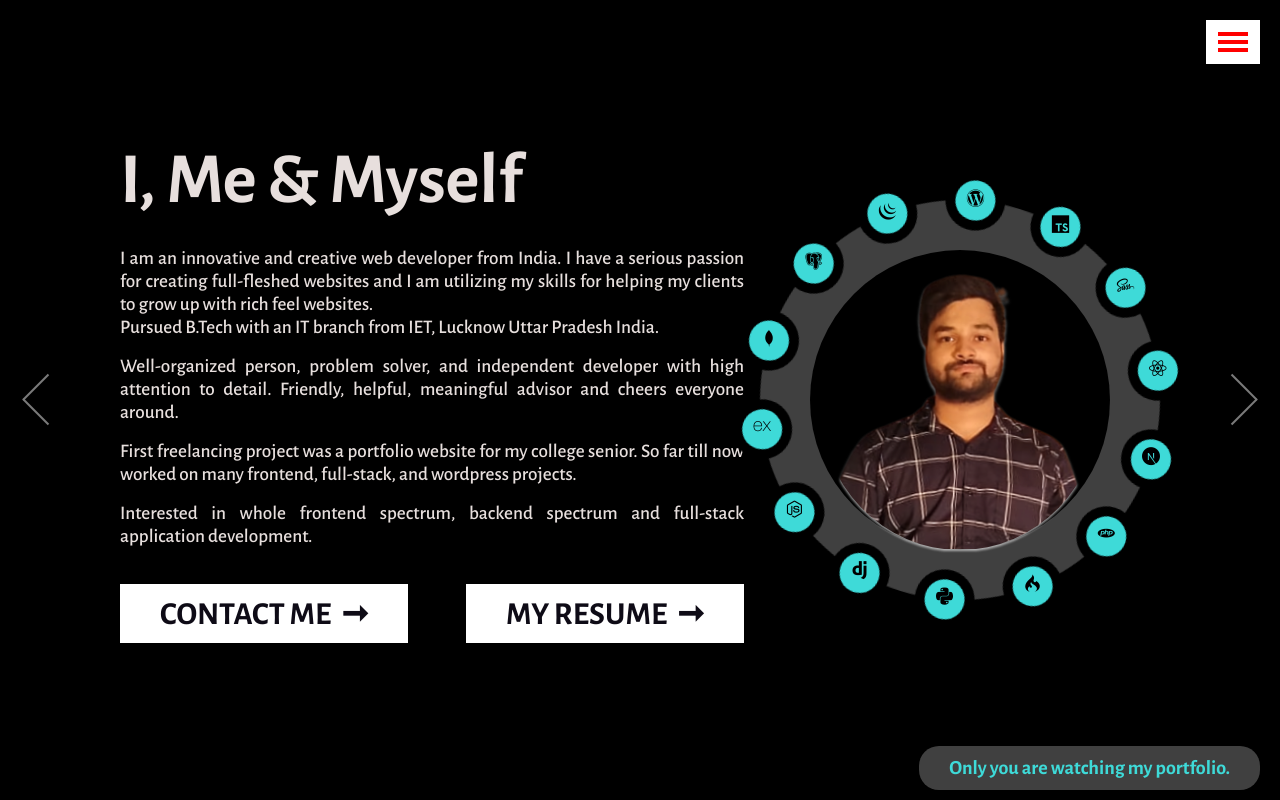
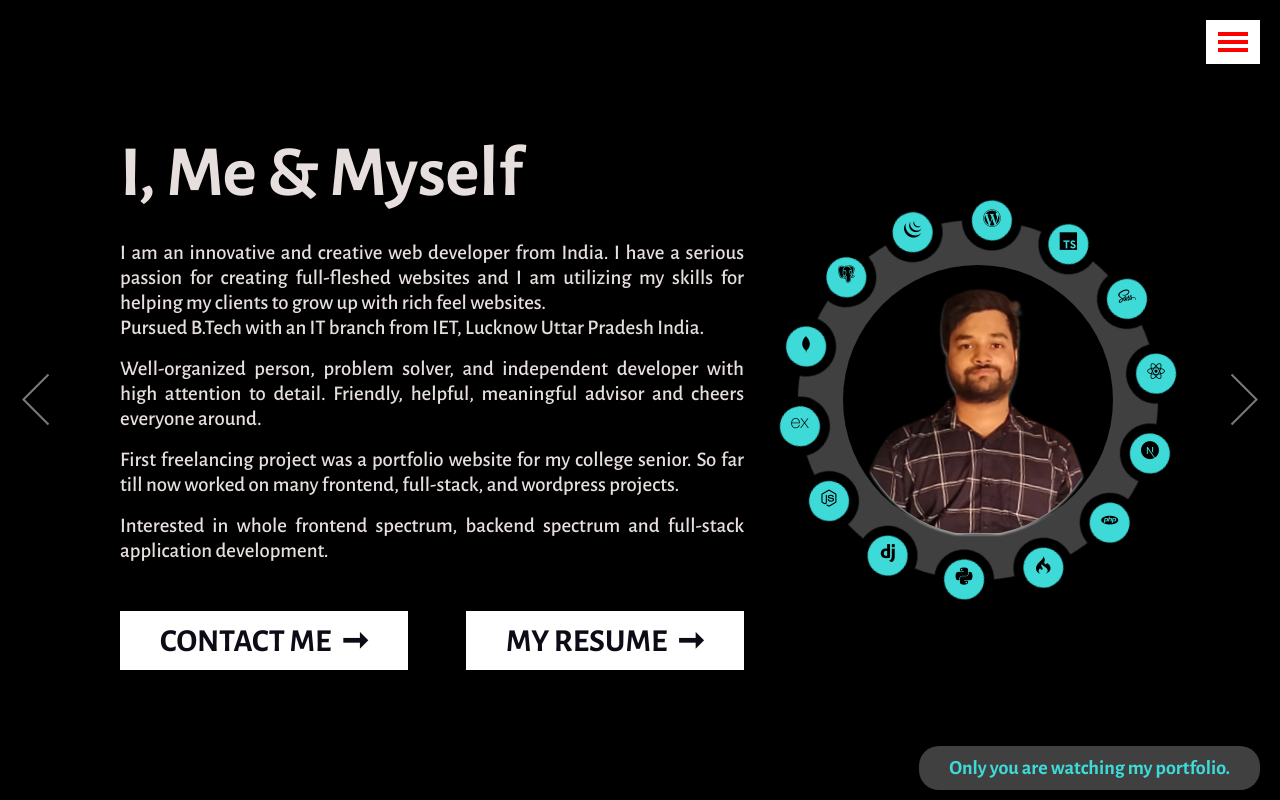
Before and after one commit to srijan450/srijan-shankar-dubey, a Next.js app: page /about in a window 1280 px wide. Built offline with nearby package versions, Linux system fonts and the light colour scheme; no server answers.

Commit message:
about page is now responsive

```diff
--- a/Components/page-navigation/pageNavigator.module.scss
+++ b/Components/page-navigation/pageNavigator.module.scss
@@ -1,5 +1,5 @@
 .page-nav{
-   position: relative;
+position: relative;
    z-index: 1;
 }
 
@@ -170,7 +170,7 @@
 
 }
 
-@media screen and (max-width:740px) {
+@media screen and (max-width:680px) {
     .page-nav{
         display: none;
     }
--- a/Components/super-buttons/superButtons.module.scss
+++ b/Components/super-buttons/superButtons.module.scss
@@ -58,5 +58,6 @@
         padding: 10px 16px;
         margin: 8px 1px;
       font-size: 1.5rem;
+      text-align: center;
       }
   }
--- a/pages/_app.js
+++ b/pages/_app.js
@@ -2,6 +2,7 @@ import Header from "@/Components/Header/header";
 import MainLoader from "@/Components/mainLoader/MainLoader";
 import Layout from "@/Components/pageLayout";
 import "@/styles/globals.css";
+import "@/styles/pages.css";
 import { useEffect, useState } from "react";
 import io from "socket.io-client";
 export default function App({ Component, pageProps }) {
--- a/pages/about/About.module.scss
+++ b/pages/about/About.module.scss
@@ -1,79 +1,27 @@
-.background{
-    // background: black url("../../public/muchwow\ __\ graphics.gif");
-    background-repeat: no-repeat;
-    // background-position: center;
-    background-size: cover;
-}
-
-
-.row{
-    display: flex;
-    justify-content: space-between;
-    width: 100vw;
-    user-select: none;
-    padding: 0px 120px;
-  }
-
-  .content{
-    color: var(--stark);
-    height: 100vh;
-    width: 60%;
-    display: flex;
-    justify-content: center;
-    flex-direction: column;
-    padding: 0;
-  }
-
-  .clock{
-    height: 100%;
-    justify-self: center;
-    align-self: center;
-  }
-
-  .heading{
-    font-size: 4.5rem;
-    font-family: 'Alegreya Sans', sans-serif;
-    margin-bottom: 1.5rem;
-    font-weight: 900;
-  }
-
-  .text{
-    font-size: 1.2rem;
-    text-align: justify;
-    font-family: 'Alegreya Sans', sans-serif;
-    margin-bottom: 1rem;
-    font-weight: 500;
-  }
-
   .button-container{
     display: flex;
     flex-direction: row;
     justify-content: space-between;
-    margin: 20px 0px;
+    margin-top: 3rem;
+    // margin: 20px 0px;
   }
 
-  @media screen and (max-width:500px) {
-    .row{
-        display: flex;
-        flex-direction: column;
-    }
-    .content{
-        padding: 20px;
-        width: 100%;
-        height: max-content;
-        order: 2;
-      }
-      .clock{
-        display: flex;
-        order: 1;
-        width: 100vw;
-        height: max-content;
-        padding: 15% 0;
-        justify-content: center;
-        align-items: center;
-      }
-      .heading{
-        font-size: 3.5rem;
-      }
 
+/* Extra small devices (phones, 600px and down) */
+@media only screen and (max-width: 430px) {
+  .button-container{
+    flex-direction: column;
   }
+}
+
+/* Small devices (portrait tablets and large phones, 600px and up) */
+@media only screen and (min-width: 600px) {}
+
+/* Medium devices (landscape tablets, 768px and up) */
+@media only screen and (min-width: 768px) {}
+
+/* Large devices (laptops/desktops, 992px and up) */
+@media only screen and (min-width: 992px) {}
+
+/* Extra large devices (large laptops and desktops, 1200px and up) */
+@media only screen and (min-width: 1200px) {}
--- a/pages/about/index.jsx
+++ b/pages/about/index.jsx
@@ -1,4 +1,3 @@
-import Clock from "@/utility/clock/clock";
 import SuperButton_A from "@/Components/super-buttons/superButton2";
 import SuperButton from "@/Components/super-buttons/superButtons";
 import React from "react";
@@ -7,42 +6,43 @@ import RevolvingIcons from "@/utility/RevolvingIcons";
 import PageNavigator from "@/Components/page-navigation";
 const About = () => {
   return (
-    <section className={styles.background}>
+    <>
       <PageNavigator
         next={"skills"}
         nextLink={"/skills"}
         prev={"home"}
         prevLink={"/"}
       />
-      <div className={styles.row}>
-        <div className={styles.content}>
-          <h1 className={styles.heading}>I, Me & Myself</h1>
-
+      <section className="pages">
+        <main className="main">
+          <h1 className="heading heading2">I, Me & Myself</h1>
+          <div className="row">
+            <div className="left">
               <div>
-            <p className={styles.text}>
-              I am an innovative and creative web developer from India. I have a
-              serious passion for creating full-fleshed websites and I am
-              utilizing my skills for helping my clients to grow up with rich
-              feel websites.
-              <br /> Pursued B.Tech with an IT branch from IET, Lucknow Uttar
-              Pradesh India.
+                <h1 className="heading">I, Me & Myself</h1>
+                <p className="text">
+                  I am an innovative and creative web developer from India. I
+                  have a serious passion for creating full-fleshed websites and
+                  I am utilizing my skills for helping my clients to grow up
+                  with rich feel websites.
+                  <br /> Pursued B.Tech with an IT branch from IET, Lucknow
+                  Uttar Pradesh India.
                 </p>
 
-            <p className={styles.text}>
-              Well-organized person, problem solver, and independent developer
-              with high attention to detail. Friendly, helpful, meaningful
-              advisor and cheers everyone around.
+                <p className="text">
+                  Well-organized person, problem solver, and independent
+                  developer with high attention to detail. Friendly, helpful,
+                  meaningful advisor and cheers everyone around.
                 </p>
-            <p className={styles.text}>
-              First freelancing project was a portfolio website for my college
-              senior. So far till now worked on many frontend, full-stack, and
-              wordpress projects.
+                <p className="text">
+                  First freelancing project was a portfolio website for my
+                  college senior. So far till now worked on many frontend,
+                  full-stack, and wordpress projects.
                 </p>
-            <p className={styles.text}>
+                <p className="text">
                   Interested in whole frontend spectrum, backend spectrum and
                   full-stack application development.
                 </p>
-          </div>
                 <div className={styles["button-container"]}>
                   <SuperButton text={"contact me"} to={"/contact"} />
                   <SuperButton_A
@@ -51,12 +51,14 @@ const About = () => {
                   />
                 </div>
               </div>
-        <div className={styles.clock}>
-          {/* <Clock /> */}
+            </div>
+            <div className="right">
               <RevolvingIcons />
             </div>
           </div>
+        </main>
       </section>
+    </>
   );
 };
 
--- a/styles/globals.css
+++ b/styles/globals.css
@@ -100,6 +100,7 @@
 html,
 body {
   max-width: 100vw;
+  background: black;
   overflow-x: hidden;
   overflow-y: auto;
 }
--- /dev/null
+++ b/styles/pages.css
@@ -0,0 +1,236 @@
+
+.pages{
+    background-color: black;
+    min-height: 100vh;
+    width: 100vw;
+    display: flex;
+    flex-direction: column;
+    justify-content: center;
+    align-items: center;
+}
+
+.main{
+    width: 100%;
+    padding: 0px 120px;
+}
+
+.row{
+    display: flex;
+    justify-content: space-between;
+}
+
+.left{
+    color: var(--stark);
+    width: 60%;
+    display: flex;
+    /* border: 1px solid red; */
+    justify-content: center;
+    flex-direction: column;
+}
+
+.right{
+    height: 100%;
+    display: flex;
+    justify-content: center;
+    align-self: center;
+}
+
+.heading{
+    font-size: 4.5rem;
+    font-family: 'Alegreya Sans', sans-serif;
+    font-weight: 900;
+    color: var(--stark);
+    margin-bottom: 1.5rem;
+}
+
+.heading2{
+    display: none;
+}
+
+.text{
+    font-size: 1.2rem;
+    text-align: justify;
+    margin-bottom: 1rem;
+    font-weight: 500;
+}
+
+/* Extra small devices (phones, 600px and down) */
+@media only screen and (max-width: 350px) {
+    .pages{
+        padding: 60px 0px;
+    }
+    .main{
+        padding: 0px 10px;
+    }
+    .row{
+        flex-direction: column;
+    }
+    .left{
+        order: 2;
+        width: 100%;
+    }
+    .right{
+        order: 1;
+        padding: 60px;
+    }
+    .heading{
+        display: none;
+        margin-bottom: 0;
+        font-size: 2.5rem;
+    }
+    .heading2{
+        display: block;
+
+    }
+    .text{
+        font-size: 1.2rem;
+    }
+}
+
+@media only screen and (min-width: 350px) {
+    .pages{
+        padding: 60px 0px;
+    }
+    .main{
+        padding: 0px 20px;
+    }
+    .row{
+        flex-direction: column;
+    }
+
+    .left{
+        order: 2;
+        width: 100%;
+    }
+    .right{
+        order: 1;
+        padding: 60px;
+    }
+    .heading{
+        display: none;
+        margin-bottom: 0;
+        font-size: 3.3rem;
+    }
+    .heading2{
+        display: block;
+
+    }
+    .text{
+        font-size: 1.3rem;
+    }
+}
+
+/* Small devices (portrait tablets and large phones, 600px and up) */
+@media only screen and (min-width: 681px) {
+    .pages{
+        padding: 60px 0px;
+    }
+    .main{
+        padding: 0px 110px;
+    }
+    .row{
+        flex-direction: column;
+    }
+    .left{
+        order: 2;
+        width: 100%;
+    }
+    .right{
+        order: 1;
+        padding: 60px;
+    }
+    .heading{
+        display: none;
+        margin-bottom: 0;
+        font-size: 3.8rem;
+    }
+    .heading2{
+        display: block;
+        /* text-align: center; */
+    }
+    .text{
+        font-size: 1.3rem;
+    }
+}
+
+/* Medium devices (landscape tablets, 768px and up) */
+@media only screen and (min-width: 768px) {
+    .pages{
+        padding: 60px 0px;
+    }
+    .main{
+        padding: 0px 110px;
+    }
+    .row{
+        flex-direction: column;
+    }
+    .left{
+        order: 2;
+        width: 100%;
+    }
+    .right{
+        order: 1;
+        padding: 60px;
+    }
+    .heading{
+        display: none;
+        margin-bottom: 0;
+        font-size: 3.8rem;
+    }
+    .heading2{
+        display: block;
+        /* text-align: center; */
+    }
+}
+
+/* Large devices (laptops/desktops, 992px and up) */
+@media only screen and (min-width: 992px) {
+    .pages{
+        padding: 60px 0px;
+    }
+    .main{
+        padding: 0px 110px;
+    }
+    .row{
+        flex-direction: row;
+    }
+    .left{
+        width: 60%;
+        order: 1;
+    }
+    .heading{
+        font-size: 4rem;
+        display: block;
+        margin-bottom: 1.5rem;
+    }
+    .heading2{
+        display: none;
+    }
+    .right{
+        width: 35%;
+        order: 2;
+    }
+}
+
+/* Extra large devices (large laptops and desktops, 1200px and up) */
+@media only screen and (min-width: 1200px) {
+    .main{
+        width: 100%;
+        padding: 0px 120px;
+    }
+    .heading{
+        font-size: 4.5rem;
+        display: block;
+        margin-bottom: 1.5rem;
+    }
+    .heading2{
+        display: none;
+    }
+    .left{
+        width: 60%;
+        /* width: auto; */
+    }
+    .right{
+        width: 35%;
+    }
+}
--- a/utility/RevolvingIcons/revolvingIcons.module.scss
+++ b/utility/RevolvingIcons/revolvingIcons.module.scss
@@ -1,10 +1,9 @@
 
 .container{
-    background: black;
-    height: 100vh;
-    // width: fit-content;
-    display: grid;
-    place-items: center;
+    // display: flex;
+    // justify-content: center;
+    // align-items: center;
+    // height: fit-content;
 }
 .circle{
     --radius: 200px;
@@ -35,8 +34,9 @@
     width: 40px;
     height: 40px;
     background-color: var(--neon-glow);
-    display: grid;
-    place-items: center;
+    display: flex;
+    justify-content: center;
+    align-items: center;
     line-height: 40px;
     color: black;
     font-weight: bold;
@@ -126,3 +126,128 @@
         filter: drop-shadow(-3px 0px 1px #fefefe98);
     }
 }
+
+// @media only screen and (max-width: 740px) {
+//     .container{
+
+//     }
+//     .circle{
+//         --radius: 150px
+//     }
+//     .item {
+//         height: 30px;
+//         width: 30px;
+//         font-size: 15px;
+//     }
+// }
+
+
+// @media only screen and (max-width: 350px) {
+//     .container{
+
+
+//     }
+//     .circle{
+//         --radius: 100px
+//     }
+//     .item {
+//         height: 20px;
+//         width: 20px;
+//         font-size: 10px;
+//     }
+// }
+
+// @media only screen and (min-width: 768px) {
+//     .container{
+//         // padding: 90px 0px 0px 0px;
+
+//     }
+//     .circle{
+//         --radius: 200px
+//     }
+//     .item {
+//         height: 40px;
+//         width: 40px;
+//         font-size: 18px;
+//     }
+// }
+@media only screen and (max-width: 300px) {
+    .circle{
+        --radius: 100px
+    }
+    .item {
+        height: 20px;
+        width: 20px;
+        font-size: 10px;
+    }
+}
+
+/* Extra small devices (phones, 600px and down) */
+@media only screen and (min-width: 300px) {
+    .circle{
+        --radius: 140px
+    }
+    .item {
+        height: 28px;
+        width: 28px;
+        font-size: 14px;
+    }
+}
+@media only screen and (min-width: 430px) {
+    .circle{
+        --radius: 170px
+    }
+    .item {
+        height: 34px;
+        width: 34px;
+        font-size: 17px;
+    }
+}
+
+/* Small devices (portrait tablets and large phones, 600px and up) */
+@media only screen and (min-width: 540px) {
+    .circle{
+        --radius: 200px
+    }
+    .item {
+        height: 40px;
+        width: 40px;
+        font-size: 18px;
+    }
+}
+
+/* Medium devices (landscape tablets, 768px and up) */
+@media only screen and (min-width: 768px) {
+    .circle{
+        --radius: 200px
+    }
+    .item {
+        height: 40px;
+        width: 40px;
+        font-size: 18px;
+    }
+}
+
+/* Large devices (laptops/desktops, 992px and up) */
+@media only screen and (min-width: 992px) {
+            .circle{
+                --radius: 130px
+            }
+            .item {
+                height: 30px;
+                width: 30px;
+                font-size: 15px;
+            }
+}
+
+/* Extra large devices (large laptops and desktops, 1200px and up) */
+@media only screen and (min-width: 1200px) {
+    .circle{
+        --radius: 180px
+    }
+    .item {
+        height: 40px;
+        width: 40px;
+        font-size: 18px;
+    }
+}
```
Lines whose indentation alone changed are shown as unchanged.
